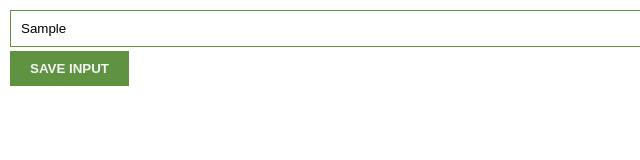
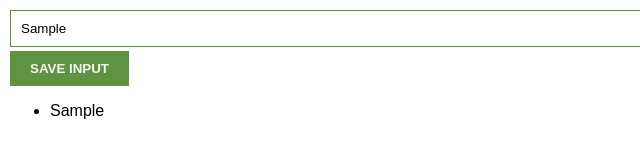
Before and after one commit to JNing73/thought-jotter, a plain HTML site: page index.html in a window 1280 px wide. Both pictures are taken after typing "Sample" into the empty fields and a click on the button "SAVE INPUT". Shown: the full height of the page, 0-640 px from the left. Drawn offline with Linux system fonts and the light colour scheme.

Commit message:
Show saved inputs as an unordered list

```diff
--- a/index.html
+++ b/index.html
@@ -5,6 +5,7 @@
     <body>
         <input id="input-el" type="text">
         <button id="input-btn">SAVE INPUT</button>
+        <ul id="ul-el"></ul>
         <script src="index.js"></script>
     </body>
 </html>
--- a/index.js
+++ b/index.js
@@ -1,5 +1,6 @@
 const saveBtn = document.getElementById("input-btn");
 const inputEl = document.getElementById("input-el");
+const ulEl = document.getElementById("ul-el");
 
 const myLeads = [];
 
@@ -8,4 +9,12 @@ saveBtn.addEventListener("click", saveLead);
 function saveLead() {
     myLeads.push(inputEl.value);
     console.log(myLeads);
+    renderList();
 }
+
+function renderList() {
+    lastEntry = myLeads.length - 1;
+    let liEl = document.createElement("li");
+    liEl.textContent = myLeads[lastEntry]; //<li>value</li>
+    ulEl.appendChild(liEl);
+}
```
